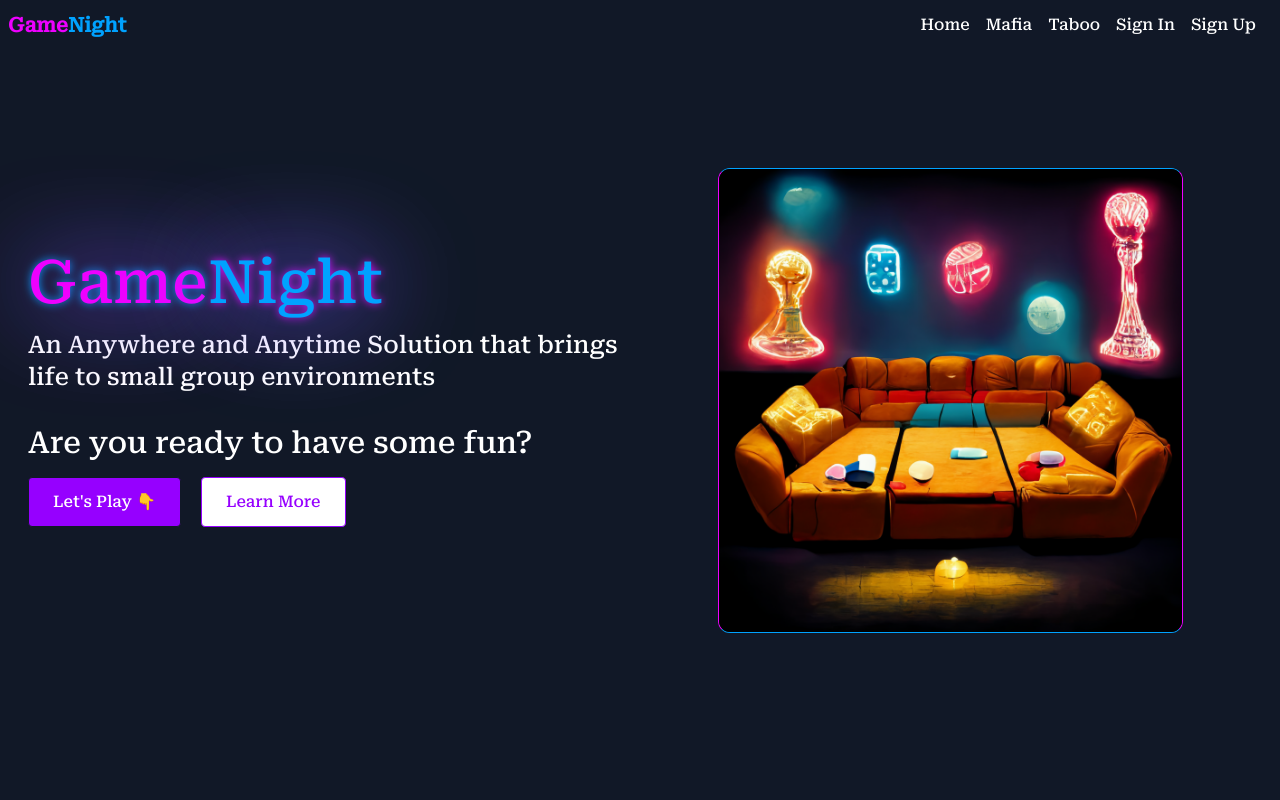
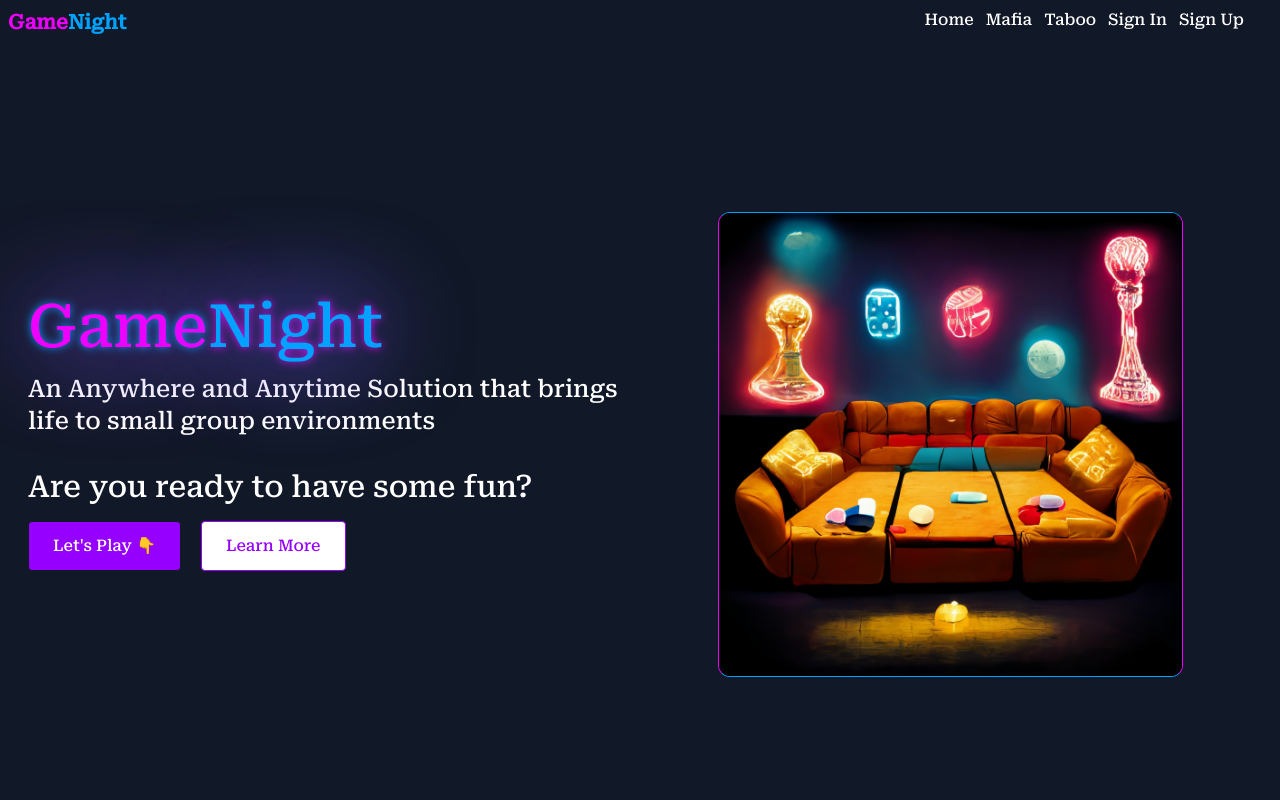
Before and after one commit to snipergz/GameNight, a React (Create React App) app in the folder frontend/: page / in a window 1280 px wide. Shown: the top 800 px of the page. Built offline with nearby package versions, Linux system fonts and the light colour scheme.

Commit message:
redone nav

```diff
--- a/frontend/src/components/Navbar.jsx
+++ b/frontend/src/components/Navbar.jsx
@@ -1,42 +1,53 @@
-import React, {useState} from 'react'
-import { Link } from 'react-router-dom';
-import {HiChevronDoubleUp, HiOutlineViewList } from 'react-icons/hi'
+import React, { useState } from "react";
+import { HiChevronDoubleUp, HiOutlineViewList } from "react-icons/hi";
+import { Link } from "react-router-dom";
 
 const Navbar = () => {
-    const [nav, setNav] = useState(false);
-    const handleClick = () => setNav(!nav);
+  const [nav, setNav] = useState(false);
+  const handleClick = () => setNav(!nav);
 
   return (
-    <div className='w-screen text-white h-[50px] bg-navy z-10 top-0 fixed drop-shadow-lg'>
-        <div className='px-2 flex justify-between items-center w-full h-full'>
-            <div className='flex items-center'>
-            <Link className='font-bold mr-4 hidden sm:block' to='/'>
-                <span className='text-neonPink text-xl'>Game</span>
-                <span className='text-neonBlue text-xl'>Night</span>
-            </Link>
-            </div>
-            <div className='hidden md:flex pr-4 items-center gap-4'>
-                <Link to='/home' className='hover:text-neonBlue'>Home</Link>
-                <Link to='/mafia' className='hover:text-neonPink'>Mafia</Link>
-                <Link to='/taboo' className='hover:text-neonBlue'>Taboo</Link>
-                <button className='hover:text-neonPink'>Sign In</button>
-                <button className='hover:text-neonBlue'>Sign Up</button>
-            </div>
-            <div className='md:hidden mr-4 justify-start' onClick={handleClick}>
-                {!nav ? <HiOutlineViewList/>: <HiChevronDoubleUp/>}
-            </div>
+    <>
+      <div
+        className="md:hidden mr-4 p-2 pb-0 justify-start text-white"
+        onClick={handleClick}
+      >
+        {!nav ? <HiOutlineViewList /> : <HiChevronDoubleUp />}
+      </div>
+
+      <ul
+        className={
+          !nav
+            ? "invisible lg:visible text-white p-2 flex flex-row justify-between"
+            : "text-white flex flex-col md:gap-1 p-2 "
+        }
+      >
+        <div className="invisible md:visible flex items-center ">
+          <Link className="font-bold mr-4 hidden sm:block" to="/">
+            <span className="text-neonPink text-xl">Game</span>
+            <span className="text-neonBlue text-xl">Night</span>
+          </Link>
         </div>
+        <div className="md:pr-4 flex flex-col md:inline-block fixed md:relative">
+          <Link to="/home" className="hover:text-neonBlue md:pr-3">
+            Home
+          </Link>
+          <Link to="/mafia" className="hover:text-neonPink md:pr-3">
+            Mafia
+          </Link>
+          <Link to="/taboo" className="hover:text-neonBlue md:pr-3">
+            Taboo
+          </Link>
+          <button className="hover:text-neonPink text-left md:pr-3">
+            Sign In
+          </button>
+          <button className="hover:text-neonBlue text-left md:pr-3">
+            Sign Up
+          </button>
+        </div>
+      </ul>
+    </>
+  );
+};
 
-        <ul className={!nav ? 'hidden' : 'absolute bg-navy w-full px-8'}>
-            <Link className='border-b-2 border-zinc-300 w-full block' to='/mafia'>Mafia</Link>
-            <Link className='border-b-2 border-zinc-300 w-full blc' to='/taboo'>Taboo</Link>
-            <div className='flex flex-col my-4'>
-            <button className='border-none bg-transparent text-indigo-600 px-8 py-3 mb-4'>Sign In</button>
-            <button className='px-8 py-3'>Sign Up</button>
-        </div>
-        </ul>
-    </div>
-  )
-}
-
-export default Navbar
+export default Navbar;
```
Also changed, not shown: 1 other file (tests, documents, lock files or other folders).
